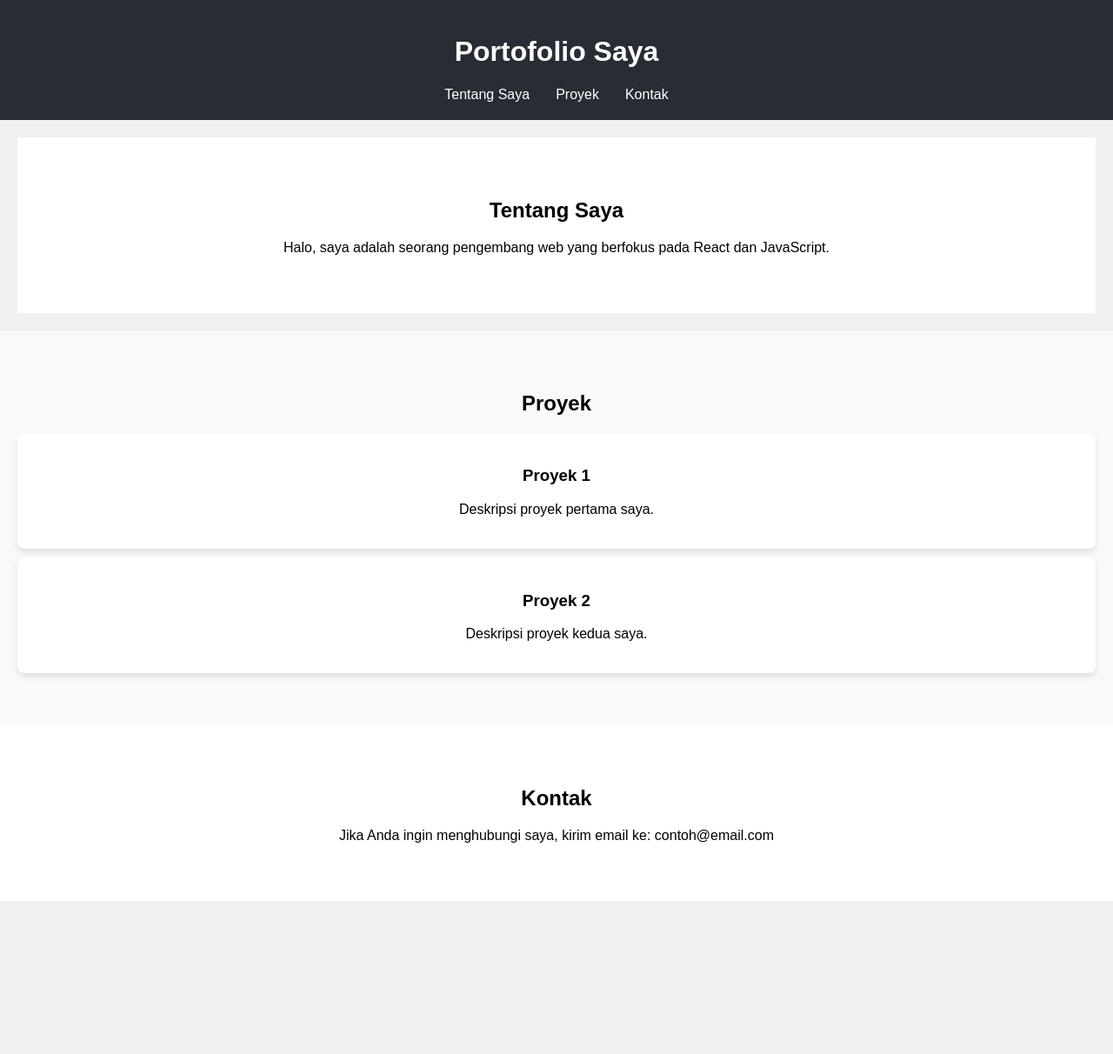
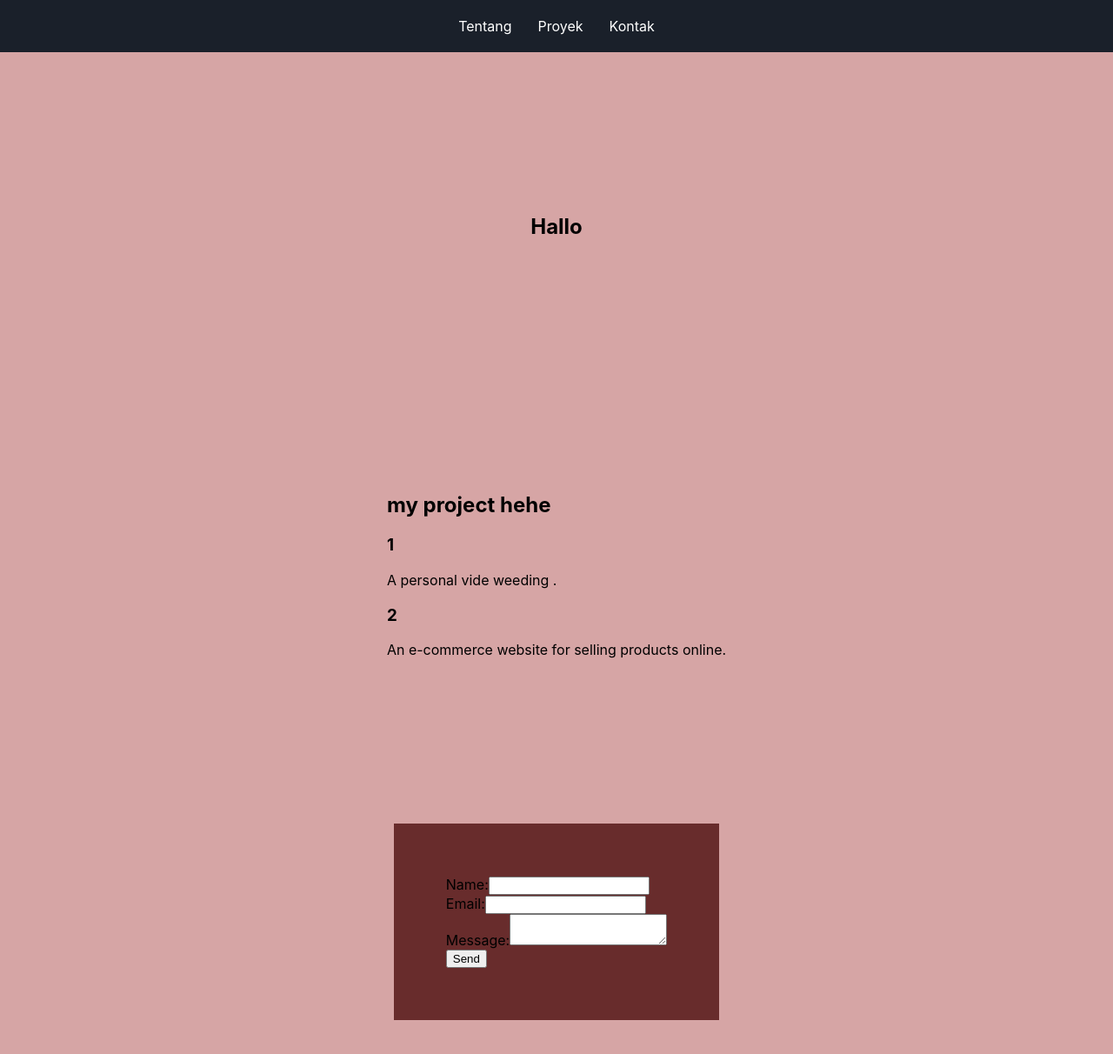
Before and after one commit to faizrizwan/my-app, a React (Create React App) app: page / in a window 1280 px wide. Shown: the top 1212 px of the page at 87% size. Before the commit the page ends 1036 px from the top, so only its background shows below. Built offline with nearby package versions, Linux system fonts and the light colour scheme.

Commit message:
refactor: restructure portfolio application with modular components and updated styles

```diff
--- a/src/App.css
+++ b/src/App.css
@@ -1,51 +1,7 @@
-body {
-  font-family: Arial, sans-serif;
-  margin: 0;
-  padding: 0;
-  background-color: #f0f0f0;
+.container{
+    display: flex;
+    justify-content: center;
+    align-items: center;
+    height: 50vh;
+    background-color: #d6a5a5;
 }
-
-.App {
-  text-align: center;
-}
-
-header {
-  background-color: #282c34;
-  color: white;
-  padding: 20px;
-}
-
-header nav a {
-  margin: 0 15px;
-  color: white;
-  text-decoration: none;
-}
-
-header nav a:hover {
-  text-decoration: underline;
-}
-
-section {
-  padding: 50px 20px;
-}
-
-.about {
-  background-color: #fff;
-  margin: 20px;
-}
-
-.projects {
-  background-color: #f9f9f9;
-}
-
-.project-card {
-  background-color: #fff;
-  padding: 20px;
-  margin: 10px 0;
-  border-radius: 8px;
-  box-shadow: 0 4px 6px rgba(0, 0, 0, 0.1);
-}
-
-.contact {
-  background-color: #fff;
-}
--- a/src/App.js
+++ b/src/App.js
@@ -1,5 +1,9 @@
 import "./App.css";
 import React from "react";
+import Header from "./pages/header";
+import AboutMe from "./pages/about";
+import Projects from "./pages/project";
+import Contact from "./pages/contact";
 
 function App() {
     return (
@@ -12,55 +16,4 @@ function App() {
     );
 }
 
-function Header() {
-    return (
-        <header className="header">
-            <h1>Portofolio Saya</h1>
-            <nav>
-                <a href="#about">Tentang Saya</a>
-                <a href="#projects">Proyek</a>
-                <a href="#contact">Kontak</a>
-            </nav>
-        </header>
-    );
-}
-
-function AboutMe() {
-    return (
-        <section id="about" className="about">
-            <h2>Tentang Saya</h2>
-            <p>
-                Halo, saya adalah seorang pengembang web yang berfokus pada React dan
-                JavaScript.
-            </p>
-        </section>
-    );
-}
-
-function Projects() {
-    return (
-        <section id="projects" className="projects">
-            <h2>Proyek</h2>
-            <div className="project-card">
-                <h3>Proyek 1</h3>
-                <p>Deskripsi proyek pertama saya.</p>
-            </div>
-            <div className="project-card">
-                <h3>Proyek 2</h3>
-                <p>Deskripsi proyek kedua saya.</p>
-            </div>
-        </section>
-    );
-}
-
-function Contact() {
-    return (
-        <section id="contact" className="contact">
-            <h2>Kontak</h2>
-        <p>Jika Anda ingin menghubungi saya, kirim email ke: contoh@email.com</p>
-
-        </section>
-    );
-}
-
 export default App;
--- /dev/null
+++ b/src/data.js
@@ -0,0 +1,21 @@
+import "./assets/foto.png"
+
+const ProjectsData = [
+    {
+        id: 1,
+        vid : "/src/assets/foto.png" ,
+        title: "Video wedding",
+        description: "A personal vide weeding .",
+
+    },
+    {
+        id: 2,
+        title: "E-commerce Website",
+        description: "An e-commerce website for selling products online.",
+        technologies: ["React", "Node.js", "MongoDB"],
+        link: "https://example.com/ecommerce"
+    },
+
+];
+
+export default ProjectsData;
--- /dev/null
+++ b/src/pages/about/index.js
@@ -0,0 +1,18 @@
+import React from 'react';
+import './style.css';
+
+
+
+function AboutMe() {
+    return (
+
+            <div className='container'>
+                <div className='form'>
+                    <h2>Hallo</h2>
+                </div>
+            </div>
+
+
+    );
+}
+export default AboutMe;
--- /dev/null
+++ b/src/pages/contact/index.js
@@ -0,0 +1,32 @@
+import React from 'react';
+import './style.css';
+
+function Contact() {
+    return (
+        <div className='container'>
+            <div className='form'>
+                <form className='contact-form'>
+                <label>
+                    Name:
+                    <input type="text" name="name" />
+                </label>
+                <br />
+                <label>
+                    Email:
+                    <input type="email" name="email" />
+                </label>
+                <br />
+                <label>
+                    Message:
+                    <textarea name="message"></textarea>
+                </label>
+                <br />
+                <button type="submit">Send</button>
+                </form>
+            </div>
+        </div>
+    );
+
+};
+
+export default Contact;
--- /dev/null
+++ b/src/pages/contact/style.css
@@ -0,0 +1,4 @@
+form{
+    background-color: rgb(104, 44, 44);
+    padding: 60px;
+}
--- /dev/null
+++ b/src/pages/header/index.js
@@ -0,0 +1,16 @@
+import React from 'react';
+import './style.css';
+
+function Header() {
+    return (
+        <header className="header">
+
+            <nav>
+                <a href="#about">Tentang</a>
+                <a href="#projects">Proyek</a>
+                <a href="#contact">Kontak</a>
+            </nav>
+        </header>
+    );
+}
+export default Header;
--- /dev/null
+++ b/src/pages/header/style.css
@@ -0,0 +1,15 @@
+header {
+  background-color: #1a202a;
+  color: white;
+  padding: 20px;
+  text-align: center;
+}
+header nav a {
+  margin: 0 15px;
+  color: white;
+  text-decoration: none;
+}
+
+header nav a:hover {
+  text-decoration: underline;
+}
--- /dev/null
+++ b/src/pages/project/index.js
@@ -0,0 +1,25 @@
+import React from "react";
+import ProjectsData from "../../data";
+import './style.css';
+
+
+
+
+function Projects() {
+return (
+    <div className="container">
+        <div className="form">
+        <h2>my project hehe</h2>
+
+        {ProjectsData.map((project, index) => (
+            <div key={index}>
+              <h3>{project.id}</h3>
+                <p>{project.description}</p>
+
+            </div>
+        ))}
+     </div>
+     </div>
+);
+}
+export default Projects;
```
Also changed, not shown: src/pages/about/style.css (added), src/pages/project/style.css (added).
